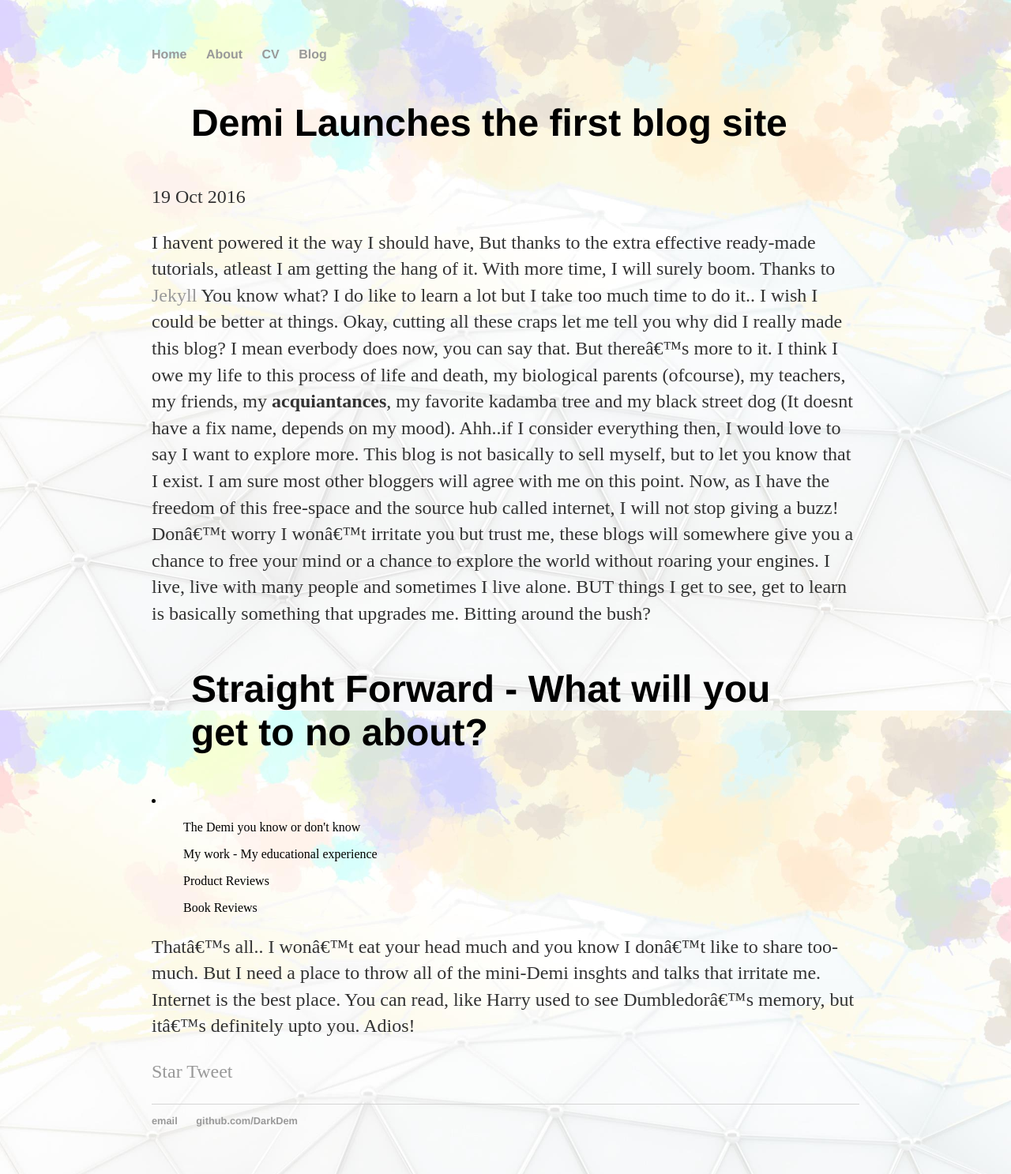
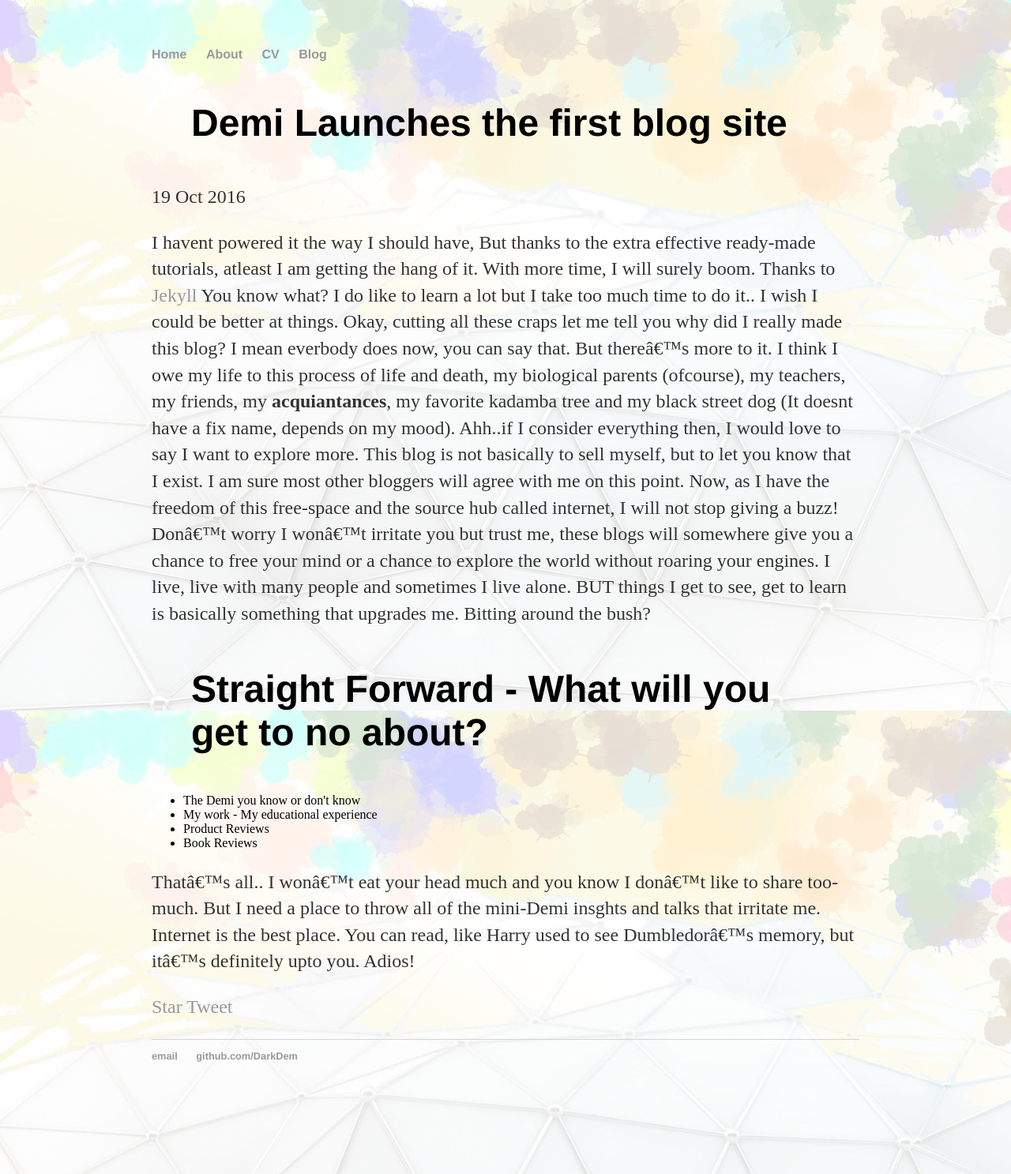
Before and after one commit to DarkDem/DarkDem.github.io, a Jekyll site: the page built from _posts/2016-10-19-demi's-site-launched.md, in a window 1280 px wide. Shown: the whole page at 79% size. Built offline with Jekyll 4.4.1, drawn with Linux system fonts in a browser that asks for light colours; comment, search, counter and statistics services are not loaded.

Commit message:
Update 2016-10-19-demi's-site-launched.md

```diff
--- a/_posts/2016-10-19-demi's-site-launched.md
+++ b/_posts/2016-10-19-demi's-site-launched.md
@@ -12,13 +12,14 @@ Okay, cutting all these craps let me tell you why did I really made this blog? I
 
 <h1>Straight Forward - What will you get to no about?</h1>
 
-<li><ul> The Demi you know or don't know </ul>
-<ul> My work - My educational experience </ul>
-<ul> Product Reviews </ul>
-<ul> Book Reviews </ul></li>
+<ul><li>The Demi you know or don't know</li>
+<li> My work - My educational experience </li>
+<li> Product Reviews </li>
+<li> Book Reviews </li></ul>
 
 That's all.. I won't eat your head much and you know I don't like to share too-much. But I need a place to throw all of the mini-Demi insghts and talks that irritate me. Internet is the best place. You can read, like Harry used to see Dumbledor's memory, but it's definitely upto you. Adios!
 
 <!-- Place this tag where you want the button to render. -->
 <a class="github-button" href="https://github.com/ntkme/github-buttons" data-icon="octicon-star" data-style="mega" data-count-href="/ntkme/github-buttons/stargazers" data-count-api="/repos/ntkme/github-buttons#stargazers_count" data-count-aria-label="# stargazers on GitHub" aria-label="Star ntkme/github-buttons on GitHub">Star</a>
 <a href="https://twitter.com/share" class="twitter-share-button" data-show-count="false">Tweet</a><script async src="//platform.twitter.com/widgets.js" charset="utf-8"></script>
+{% include disqus.html %}
```
